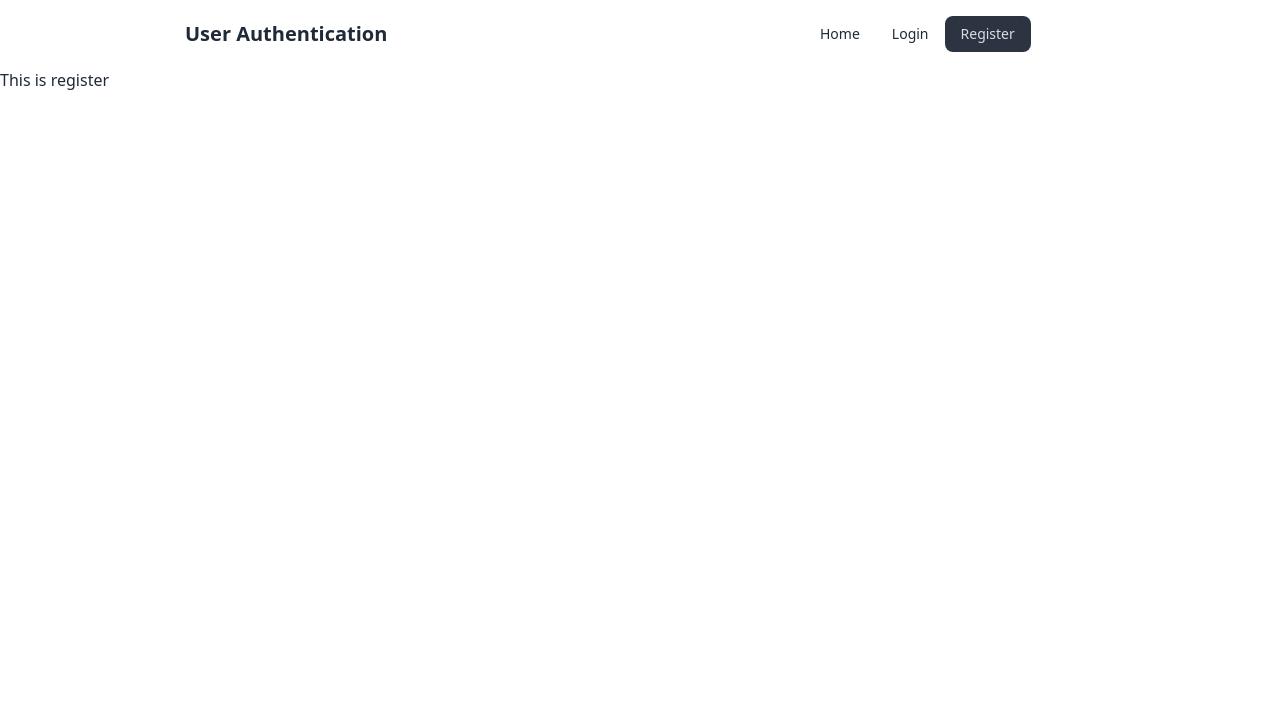
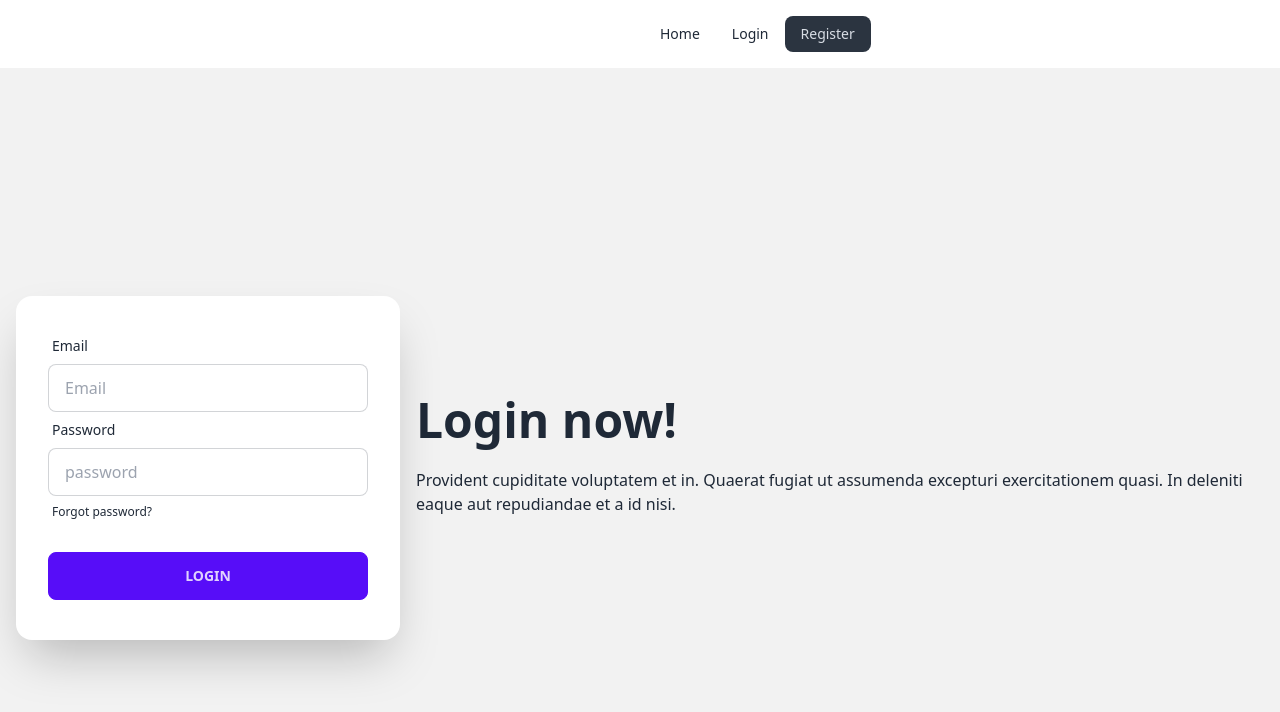
Before and after one commit to shamshul-haque/m9-practice, a React (Vite) app in the folder user-authentication/: page /register in a window 1280 px wide. Shown: the top 712 px of the page. Built offline with nearby package versions, Linux system fonts and the light colour scheme.

Commit message:
user created with validation, error & success msg

```diff
--- a/user-authentication/package.json
+++ b/user-authentication/package.json
@@ -10,6 +10,7 @@
     "preview": "vite preview"
   },
   "dependencies": {
+    "firebase": "^10.4.0",
     "localforage": "^1.10.0",
     "match-sorter": "^6.3.1",
     "react": "^18.2.0",
--- a/user-authentication/src/components/header/Navbar.jsx
+++ b/user-authentication/src/components/header/Navbar.jsx
@@ -16,7 +16,7 @@ const Navbar = () => {
   );
   return (
     <div className="navbar bg-base-100">
-      <div className="navbar-start ml-40">
+      <div className="navbar-start">
         <div className="dropdown">
           <label tabIndex={0} className="btn btn-ghost lg:hidden">
             <svg
@@ -40,9 +40,6 @@ const Navbar = () => {
           >
             {links}
           </ul>
-          <a className="btn btn-ghost normal-case text-xl">
-            User Authentication
-          </a>
         </div>
       </div>
       <div className="navbar-center hidden lg:flex">
--- a/user-authentication/src/components/register/Register.jsx
+++ b/user-authentication/src/components/register/Register.jsx
@@ -1,7 +1,96 @@
+import { createUserWithEmailAndPassword } from "firebase/auth";
+import { useState } from "react";
+import auth from "../../firebase/firebase.config";
+
 const Register = () => {
+  const [registerSuccess, setRegisterSuccess] = useState("");
+  const [registerError, setRegisterError] = useState("");
+
+  const handleRegistration = (e) => {
+    e.preventDefault();
+    const email = e.target.email.value;
+    const password = e.target.password.value;
+
+    // reset error
+    setRegisterSuccess("");
+    setRegisterError("");
+
+    if (password.length < 6) {
+      setRegisterError("Password Should Be At Least 6 Character!");
+      return;
+    }
+
+    // create user
+    createUserWithEmailAndPassword(auth, email, password)
+      .then((res) => {
+        const user = res.user;
+        console.log(user);
+        setRegisterSuccess("User created successfully!");
+      })
+      .catch((error) => {
+        console.log(error);
+        setRegisterError(error.message);
+      });
+  };
+
   return (
-    <div>
-      <h1>This is register</h1>
+    <div className="hero min-h-screen bg-base-200">
+      <div className="hero-content flex-col lg:flex-row-reverse">
+        <div className="text-center lg:text-left">
+          <h1 className="text-5xl font-bold">Login now!</h1>
+          <p className="py-6">
+            Provident cupiditate voluptatem et in. Quaerat fugiat ut assumenda
+            excepturi exercitationem quasi. In deleniti eaque aut repudiandae et
+            a id nisi.
+          </p>
+        </div>
+        <div className="card flex-shrink-0 w-full max-w-sm shadow-2xl bg-base-100">
+          <div className="card-body">
+            <form onSubmit={handleRegistration}>
+              <div className="form-control">
+                <label className="label">
+                  <span className="label-text">Email</span>
+                </label>
+                <input
+                  type="email"
+                  name="email"
+                  placeholder="Email"
+                  className="input input-bordered"
+                  required
+                />
+              </div>
+              <div className="form-control">
+                <label className="label">
+                  <span className="label-text">Password</span>
+                </label>
+                <input
+                  type="password"
+                  name="password"
+                  placeholder="password"
+                  className="input input-bordered"
+                  required
+                />
+                <label className="label">
+                  <a href="#" className="label-text-alt link link-hover">
+                    Forgot password?
+                  </a>
+                </label>
+              </div>
+              <div className="form-control mt-6">
+                <button className="btn btn-primary">Login</button>
+              </div>
+            </form>
+            <div>
+              {registerSuccess && (
+                <p className="text-green-500 p-3">{registerSuccess}</p>
+              )}
+              {registerError && (
+                <p className="text-red-500 p-3">{registerError}</p>
+              )}
+            </div>
+          </div>
+        </div>
+      </div>
     </div>
   );
 };
--- /dev/null
+++ b/user-authentication/src/firebase/firebase.config.js
@@ -0,0 +1,21 @@
+// Import the functions you need from the SDKs you need
+import { initializeApp } from "firebase/app";
+import { getAuth } from "firebase/auth";
+// TODO: Add SDKs for Firebase products that you want to use
+// https://firebase.google.com/docs/web/setup#available-libraries
+
+// Your web app's Firebase configuration
+const firebaseConfig = {
+  apiKey: "AIzaSyDApx4tKmYfXVOU08rZ14Etre9_xk64wHM",
+  authDomain: "user-authentication-85b9b.firebaseapp.com",
+  projectId: "user-authentication-85b9b",
+  storageBucket: "user-authentication-85b9b.appspot.com",
+  messagingSenderId: "424338909773",
+  appId: "1:424338909773:web:8017f8bb1be3625e0b4a04",
+};
+
+// Initialize Firebase
+const app = initializeApp(firebaseConfig);
+const auth = getAuth(app);
+
+export default auth;
```
Also changed, not shown: 1 other file (tests, documents, lock files or other folders).
